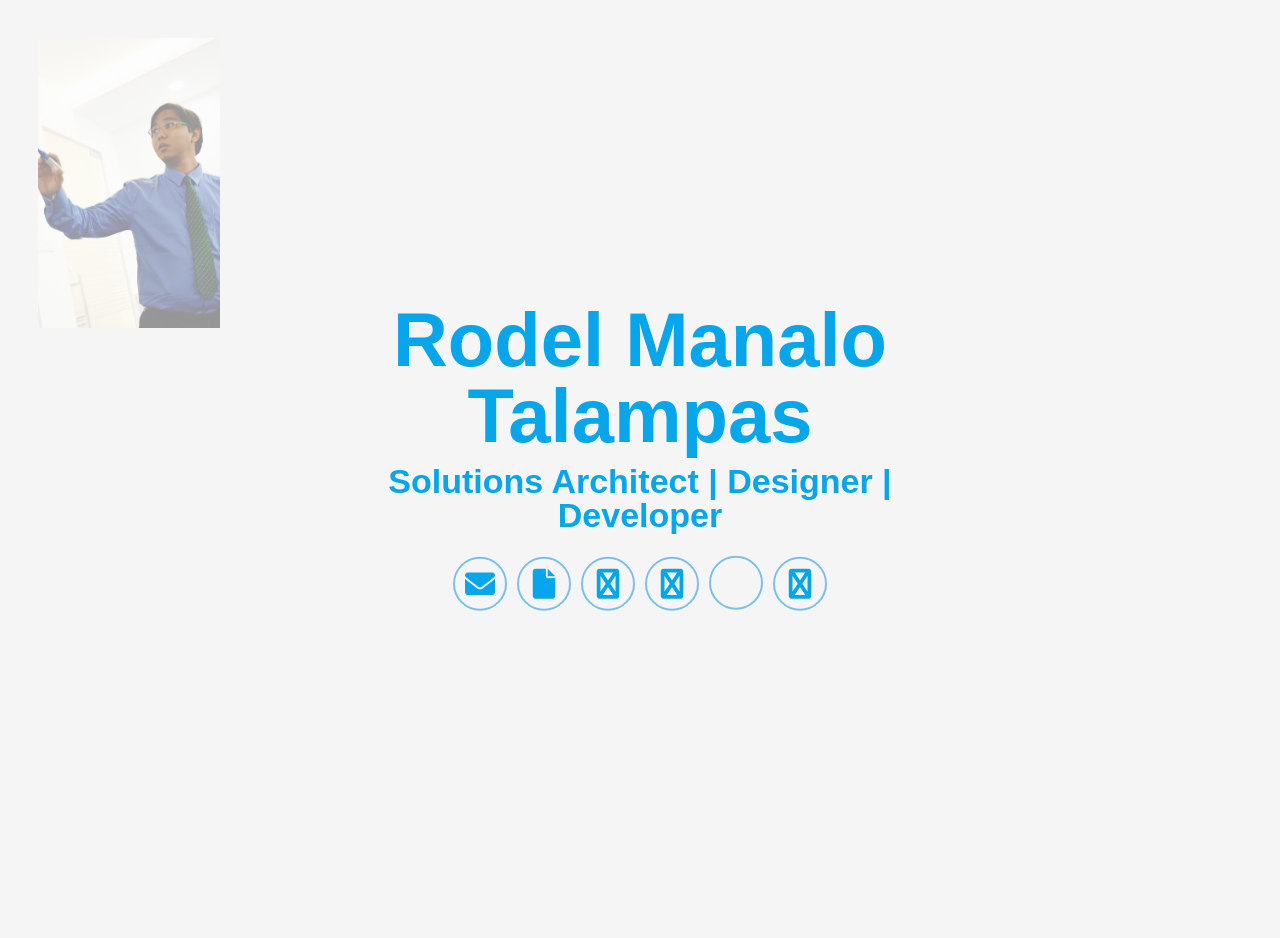
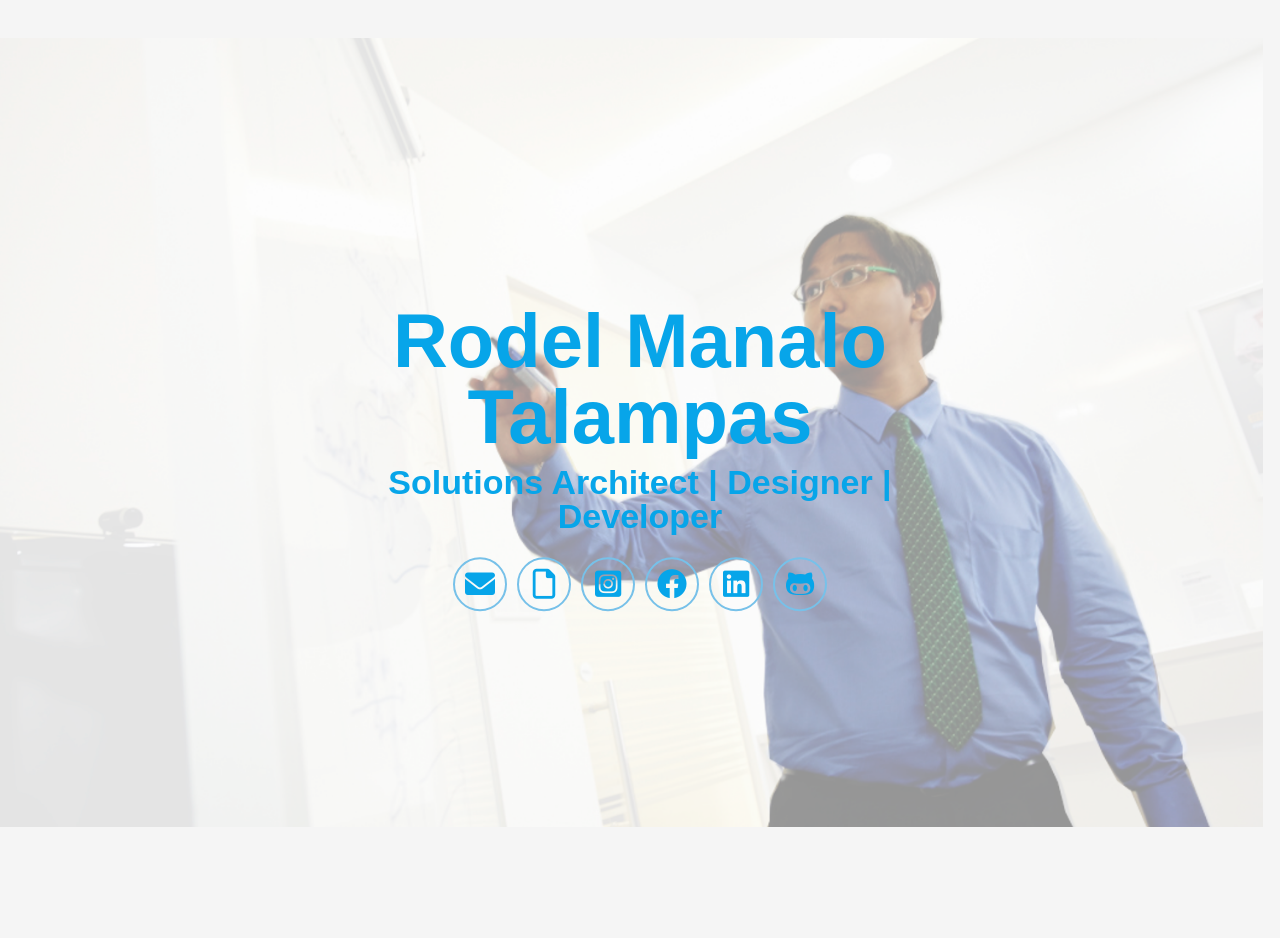
Before and after one commit to rodel-talampas/rodel-talampas.github.io, a Jekyll site: the page built from index.markdown, in a window 1280 px wide. Built offline with Jekyll 4.4.1, drawn with Linux system fonts in a browser that asks for light colours; before the commit the page ends 900 px from its top, so only the background shows below that.

Commit message:
Fixed icons

```diff
--- a/_includes/career-profile.html
+++ b/_includes/career-profile.html
@@ -12,7 +12,6 @@
 
   <div class="summary">
     {{ career-profile.summary | markdownify }}
-    <!-- <b>A detailed list of publications can be found <a href="https://bbrattoli.github.io/publications/">here</a>.</b> -->
   </div>
 
 </section><!--//section-->
--- a/_includes/head.html
+++ b/_includes/head.html
@@ -33,6 +33,7 @@
 
   <!-- Theme CSS -->
   <link rel="stylesheet" href="{{ '/assets/css/main.css' | prepend: site.baseurl }}">
+  <link rel="stylesheet" href="{{ '/assets/css/secondary.css' | prepend: site.baseurl }}">
   <!-- <link rel="stylesheet" href="{{ '/assets/css/profile.css' | prepend: site.baseurl }}"> -->
   <!-- <link id="theme-style" rel="stylesheet" href="{{ site.baseurl }}/assets/css/main.css"> -->
   <!-- HTML5 shim and Respond.js for IE8 support of HTML5 elements and media queries -->
--- a/_includes/header.html
+++ b/_includes/header.html
@@ -6,11 +6,11 @@
       </h1>
       <div class="header-icons">
         <a aria-label="Send email" href="mailto:{{ site.email }}"><i class="icon fa fa-envelope"></i></a>
-        <a aria-label="My Resume" target="_blank" href="/resume/"><i class="icon fa fa-file"></i></a>
-        <a aria-label="My Instagram" target="_blank" href="https://www.instagram.com/{{ site.instagram }}"><i class="icon fa fa-instagram" aria-hidden="true"></i></a>
-        <a aria-label="My Facebook" target="_blank" href="https://www.facebook.com/{{ site.facebook }} "><i class="icon fa fa-facebook" aria-hidden="true"></i></a>
-        <a aria-label="My LinkedIn" target="_blank" href="https://www.linkedin.com/in/{{ site.linkedin }}/"><i class="icon fa fa-linkedin-square" aria-hidden="true"></i></a>
-        <a aria-label="My Github" target="_blank" href="https://github.com/{{ site.github }}"><i class="icon fa fa-github-alt" aria-hidden="true"></i></a>
+        <a aria-label="My Resume" target="_blank" href="/resume/"><i class="icon fa fa-regular fa-file" aria-hidden="true"></i></a>
+        <a aria-label="My Instagram" target="_blank" href="https://www.instagram.com/{{ site.instagram }}"><i class="icon fa-brands fa-instagram-square" aria-hidden="true"></i></a>
+        <a aria-label="My Facebook" target="_blank" href="https://www.facebook.com/{{ site.facebook }} "><i class="icon fa-brands fa-facebook" aria-hidden="true"></i></a>
+        <a aria-label="My LinkedIn" target="_blank" href="https://www.linkedin.com/in/{{ site.linkedin }}/"><i class="icon fa-brands fa-linkedin" aria-hidden="true"></i></a>
+        <a aria-label="My Github" target="_blank" href="https://github.com/{{ site.github }}"><i class="icon fa-brands fa-github-alt" aria-hidden="true"></i></a>
       </div>
   </div>
   <!-- <a class="down" href="#about" data-scroll><i class="icon fa fa-chevron-down" aria-hidden="true"></i></a> -->
```
Also changed, not shown: _data/education.yml (deleted).
